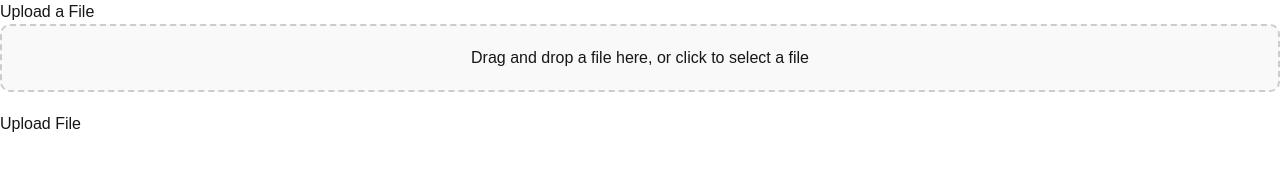
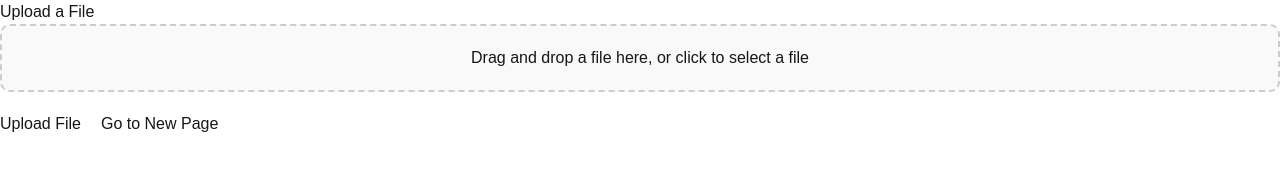
Before and after one commit to ahlinj/photouploadwebsite, a Next.js app in the folder fe/: page /photoupload in a window 1280 px wide. Shown: the top 196 px of the page. Built offline with nearby package versions, Linux system fonts and the light colour scheme; no server answers.

Commit message:
redirect button

```diff
--- a/fe/src/app/login/page.tsx
+++ b/fe/src/app/login/page.tsx
@@ -33,7 +33,7 @@ const Login = () => {
 
   return (
     <div>
-      <h1>Admin Login</h1>
+      <h1>Login</h1>
       <form onSubmit={handleSubmit}>
         <div>
           <label htmlFor="username">Username:</label>
--- a/fe/src/app/photoupload/page.tsx
+++ b/fe/src/app/photoupload/page.tsx
@@ -3,6 +3,7 @@
 import { useState } from "react";
 import Cookies from 'js-cookie';
 import api from "../services/api";
+import { useRouter } from "next/router";
 
 const PhotoUpload: React.FC = () => {
     const [selectedFile, setSelectedFile] = useState<File | null>(null);
@@ -59,6 +60,10 @@ const PhotoUpload: React.FC = () => {
           }
     };
 
+    const handleRedirect = () => {
+      useRouter().push('/photodisplay/');
+    };
+
     return (
       <div>
         <h2>Upload a File</h2>
@@ -101,6 +106,9 @@ const PhotoUpload: React.FC = () => {
         <button onClick={handleSubmit} disabled={!selectedFile} style={{ marginTop: '20px' }}>
           Upload File
         </button>
+        <button onClick={handleRedirect} style={{ padding: '10px 20px', cursor: 'pointer' }}>
+          Go to New Page
+        </button>
       </div>
     );
   };
```
